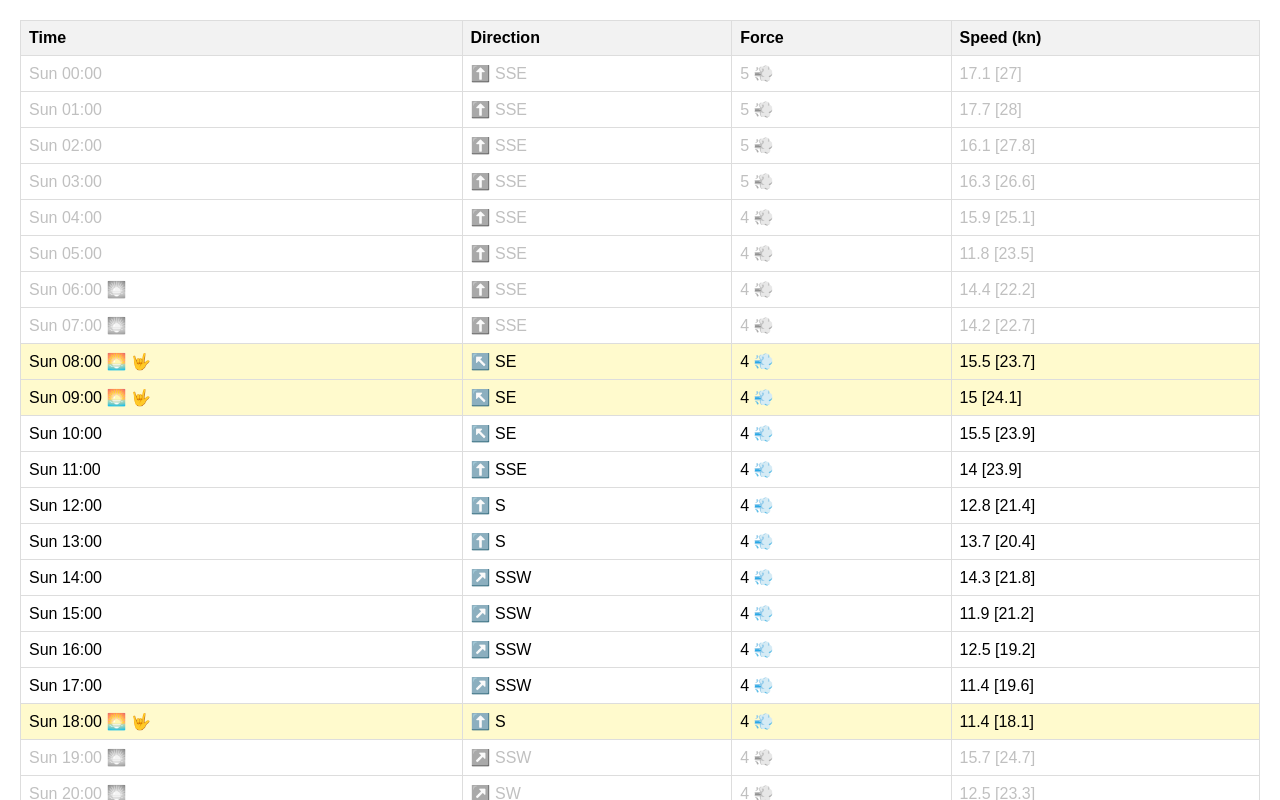
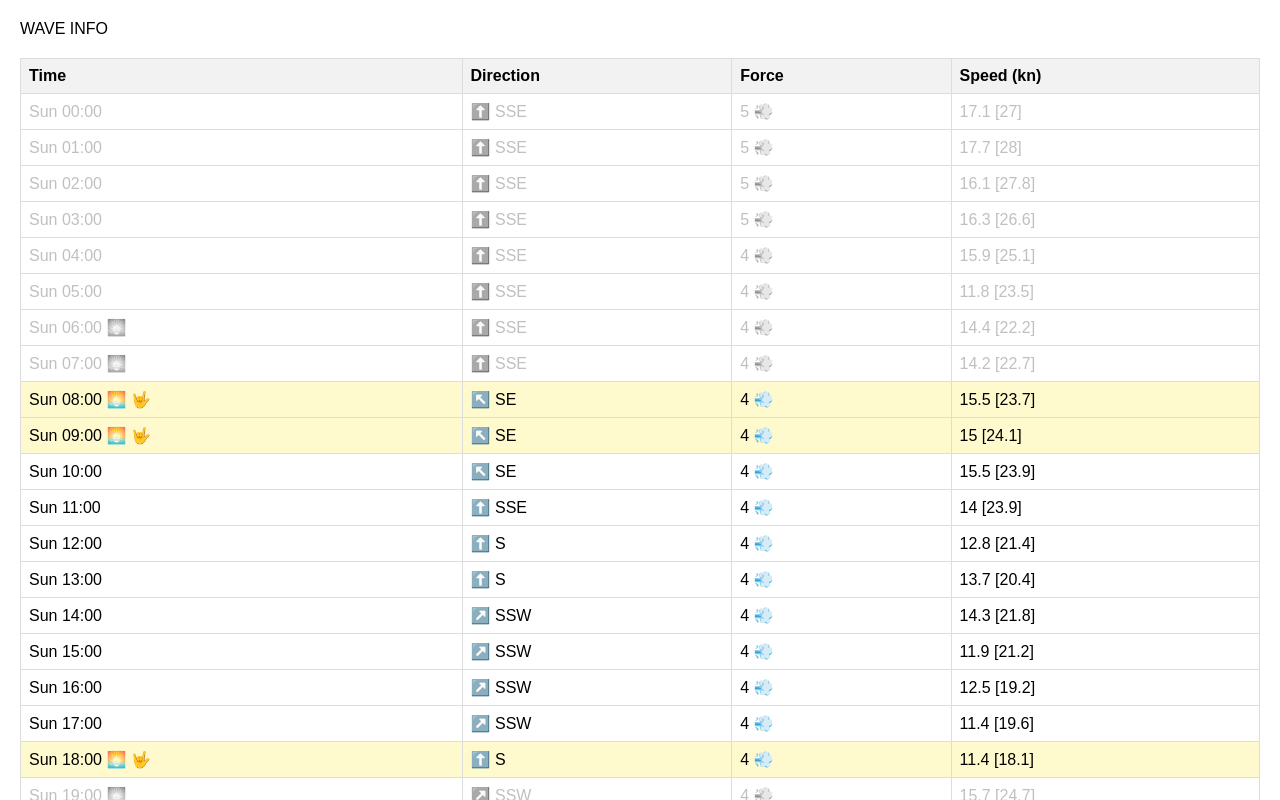
Before and after one commit to dangardner77/surfsup, a plain HTML site: page index.html in a window 1280 px wide. Shown: the top 800 px of the page. Drawn offline with Linux system fonts and the light colour scheme.

Commit message:
Update index.html

```diff
--- a/index.html
+++ b/index.html
@@ -32,7 +32,7 @@
     </style>
 </head>
 <body>
-
+WAVE INFO
     <table>
         <thead>
             <tr>
```
